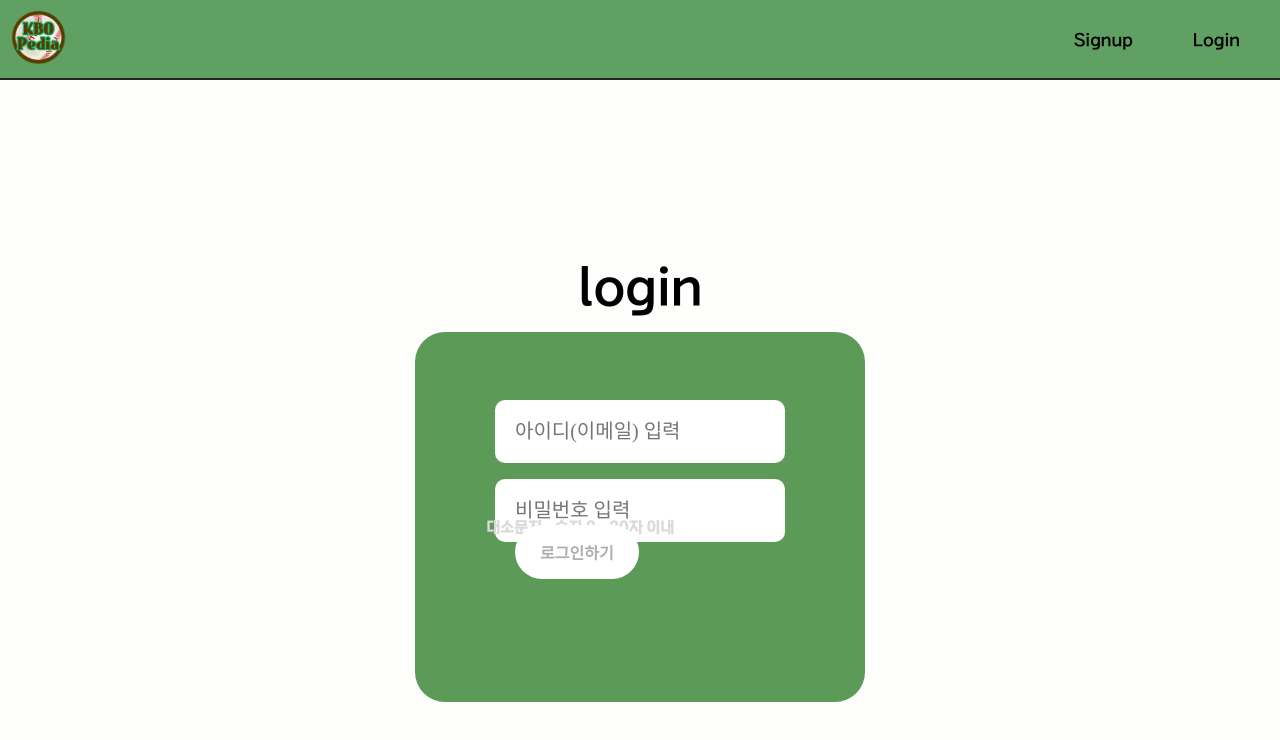
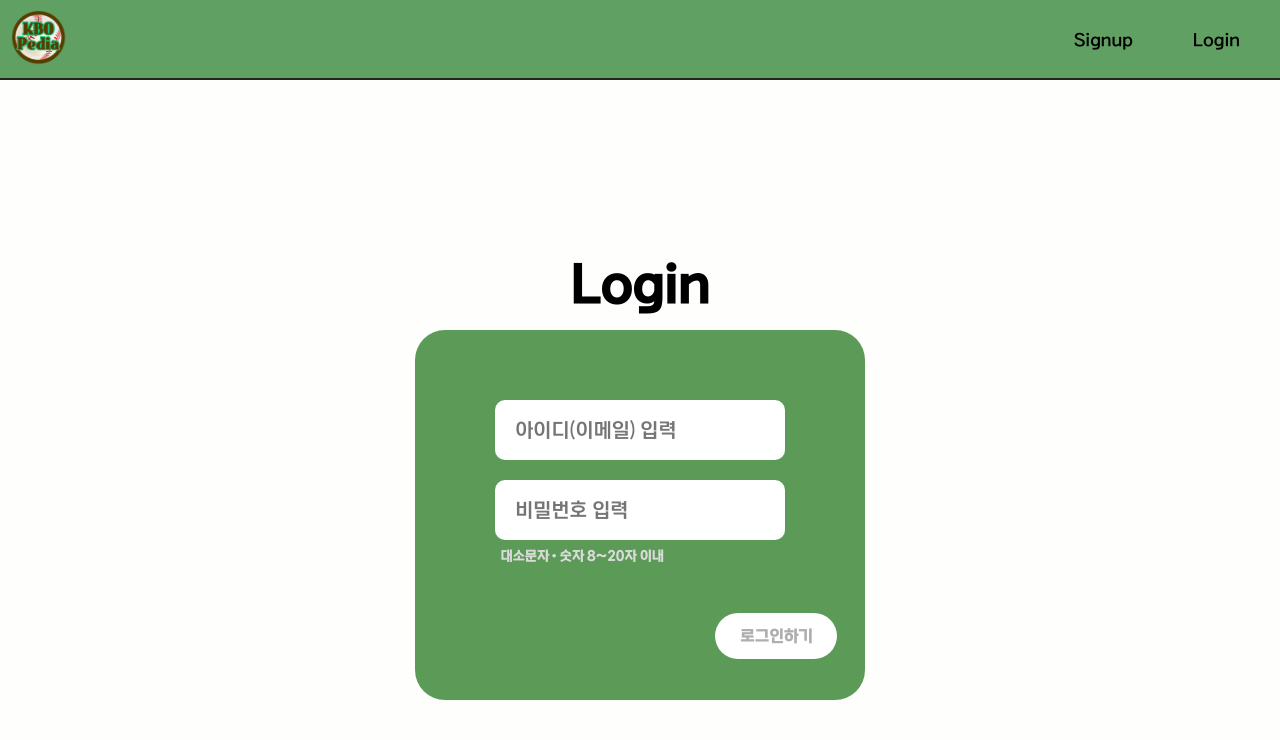
Before and after one commit to rnjsdpwls/Kbopedia, a React (Create React App) app in the folder KBO_FRONT/: page /Login in a window 1280 px wide. Shown: the top 740 px of the page. Built offline with nearby package versions, Linux system fonts and the light colour scheme; a web font is replaced by a local one.

Commit message:
fix:로그인 CSS 수정

```diff
--- a/KBO_FRONT/src/components/pages/login/Login.tsx
+++ b/KBO_FRONT/src/components/pages/login/Login.tsx
@@ -1,5 +1,5 @@
 import React,{useState, FormEvent} from 'react';
-import {GlobalStyle,LoginForm,Title,Inputs,Input,Conditions,LoginButton,Loginbox} from "./StyleLogin"
+import {LoginForm,Title,Inputs,Input,Conditions,LoginButton,Loginbox} from "./StyleLogin"
 import { useNavigate} from "react-router-dom";
 
 export default function Login() {
@@ -25,8 +25,8 @@ export default function Login() {
 
   return (
     <div>
-      <GlobalStyle/>
-      <Title> <a href="/Login">login</a> </Title>
+
+      <Title> <a href="/Login">Login</a> </Title>
       <LoginForm>
        <Loginbox>
         <form onSubmit={handleSubmit}>
--- a/KBO_FRONT/src/components/pages/login/LoginNext.tsx
+++ b/KBO_FRONT/src/components/pages/login/LoginNext.tsx
@@ -1,9 +1,8 @@
-import {GlobalStyle,LoginForm,Loginbox,LogSuccess,Title} from "./StyleLogin"
+import {LoginForm,Loginbox,LogSuccess,Title} from "./StyleLogin"
 
 export default function LoginNext() {
   return (
     <div>
-      <GlobalStyle/>
       <Title> <a href="/Login">Login</a> </Title>
       <LoginForm>
       <Loginbox>
--- a/KBO_FRONT/src/components/pages/login/StyleLogin.ts
+++ b/KBO_FRONT/src/components/pages/login/StyleLogin.ts
@@ -1,13 +1,5 @@
-// import styled from 'styled-components';
-import styled, { createGlobalStyle } from 'styled-components';
+import styled from 'styled-components';
 
-export const GlobalStyle = createGlobalStyle`
-  @font-face {
-    font-family: 'KBO-Dia-Gothic_bold';
-    src: url('https://cdn.jsdelivr.net/gh/projectnoonnu/noonfonts_2304-2@1.0/KBO-Dia-Gothic_bold.woff') format('woff');
-    font-weight: normal;
-  }
-`;
 
 export const LoginForm = styled.section`
 
@@ -38,39 +30,40 @@ export const Title = styled.h1`
   text-align: center;
   position : relative;
   top : 80px;
-  font-family: 'KBO-Dia-Gothic_bold';
-  font-weight: 100;
+  font-weight: 100px;
 
 `;
 
-export const Inputs = styled.div`
+export const Inputs = styled.div
+`
   margin-top: 60px;
   display: flex;
   flex-direction: column;
   align-items: center;
 `;
 
-export const Input = styled.input`
+export const Input = styled.input
+`
   font-size: 20px;
   width: 290px;
   padding: 20px;
-  margin : 8px;
+  margin : 10px;
   border: none;
   border-radius: 10px;
-  font-family: 'KBO-Dia-Gothic_bold';
+
 `;
 
-export const Conditions = styled.div`
-  font-size: 23px;
+export const Conditions = styled.div
+`
+  font-size: 20px;
   text-align: center;
   color: #DADADA;
   position : relative;
-  top: -30px;
-  left:-60px;
-  font-family: 'KBO-Dia-Gothic_bold';
+  left:-58px;
 
 `;
-export const LoginButton = styled.button`
+export const LoginButton = styled.button
+`
   background-color: white;
   color: #AEAEAE;
   border: none;
@@ -80,14 +73,13 @@ export const LoginButton = styled.button`
   cursor: pointer;
   font-weight: bold;
   position : relative;
-  top : -40px;
-  left:100px;
-  font-family: 'KBO-Dia-Gothic_bold';
+  top : 50px;
+  left: 300px;
 
 `;
 
-export const LogSuccess = styled.h2`
-
+export const LogSuccess = styled.h2
+`
 font-family: 'KBO-Dia-Gothic_bold';
 color : white;
 align-items: center;
```
